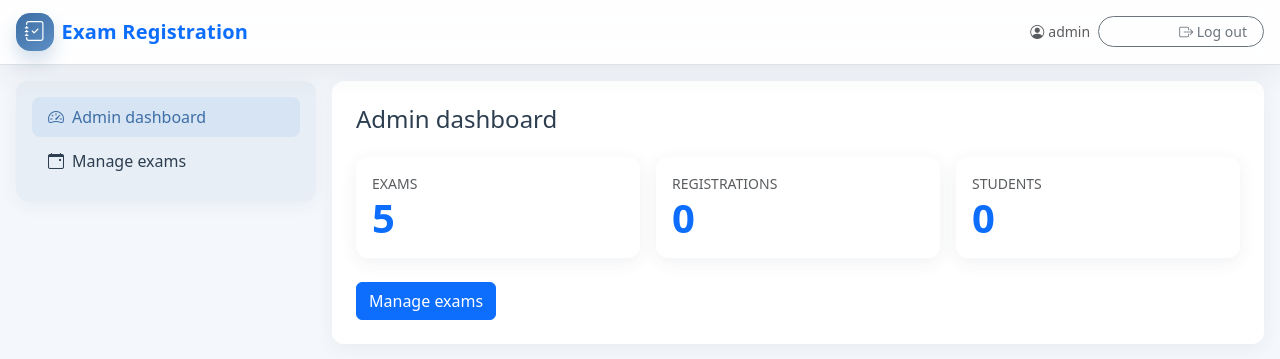
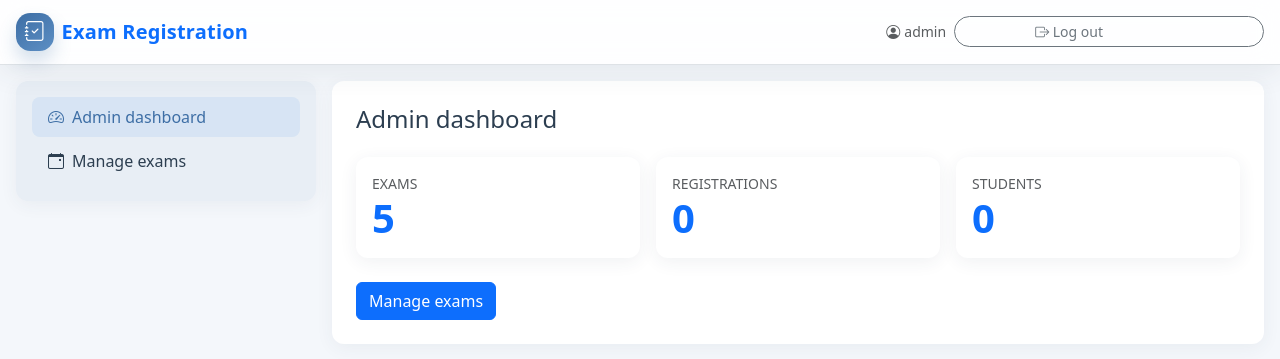
Before and after one commit to rxnjitth/Exam_Registration_System, a Flask app: page /admin/dashboard in a window 1280 px wide. Shown: the top 359 px of the page. Run offline with Flask 3, Linux system fonts and the light colour scheme; a user stored in the database is signed in; data comes from the database, SQL or seed files in the repository; data that the repository does not hold is empty.

Commit message:
Adjust button padding in navbar for improved spacing and usability

```diff
--- a/app/templates/base.html
+++ b/app/templates/base.html
@@ -43,7 +43,7 @@
     .navbar-ers .nav-actions .btn {
       border-radius: 959px;
       padding-left: 5rem;
-      padding-right: 1rem;
+      padding-right: 10rem;
     }
     .navbar-ers .nav-actions .btn-primary {
       box-shadow: 0 10px 18px rgba(61, 110, 165, 0.18);
```
